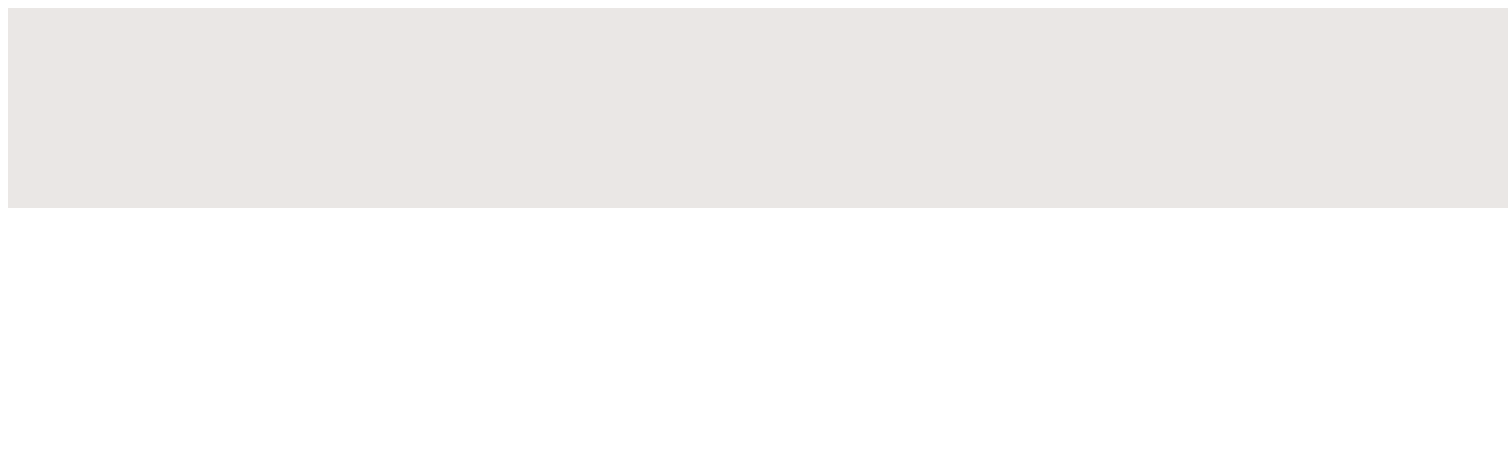
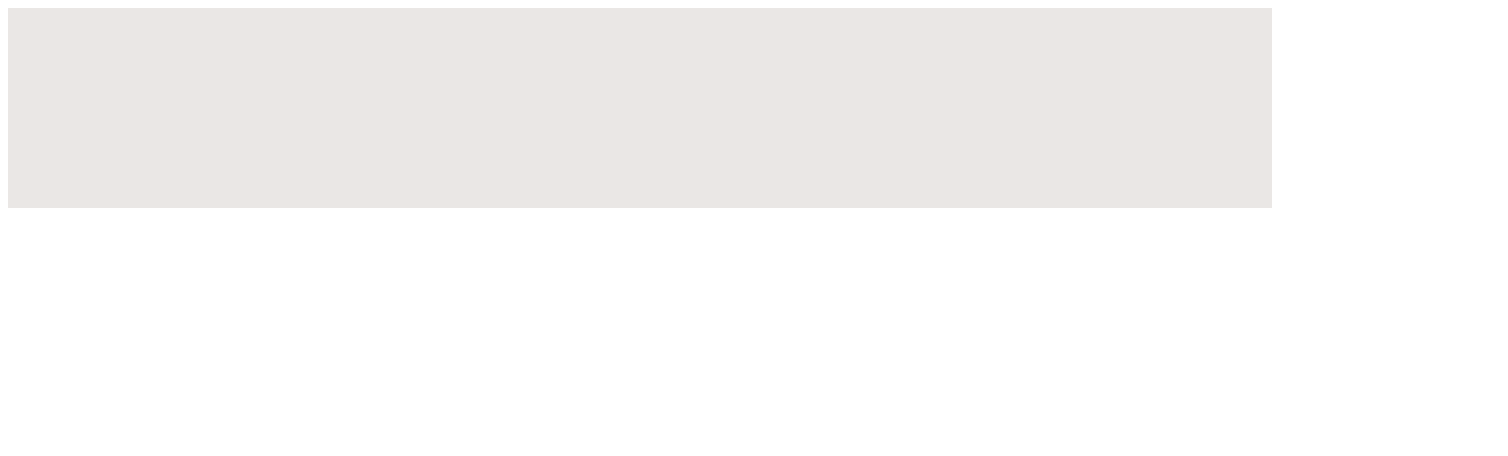
Before and after one commit to LouiseReid/Hogwarts-API, a website: page index.html in a window 1280 px wide. Shown: the top 456 px of the page, 1508 px wide, since content can reach past the window. Drawn offline with Linux system fonts and the light colour scheme; no server answers; a web font is replaced by a local one.

Commit message:
dem canvas width is clientWidth

```diff
--- a/index.html
+++ b/index.html
@@ -10,7 +10,7 @@
   <link href="https://fonts.googleapis.com/css?family=Henny+Penny" rel="stylesheet">
 </head>
 <body>
-  <canvas id="dementor-canvas" width="1500" height="200"></canvas>
+  <canvas id="dementor-canvas" width= "" height="200"></canvas>
   <header>
     <h1 id="page-title">Hogwarts Students Past and Present</h1>
   </header>
--- a/public/app.js
+++ b/public/app.js
@@ -19,6 +19,7 @@ var app = function(){
 
   var demCanvas = document.getElementById('dementor-canvas')
   var demContext = demCanvas.getContext('2d')
+  demCanvas.width = document.body.clientWidth
 
   var dementor = document.createElement('img')
   dementor.src = 'dementor.png'
```
